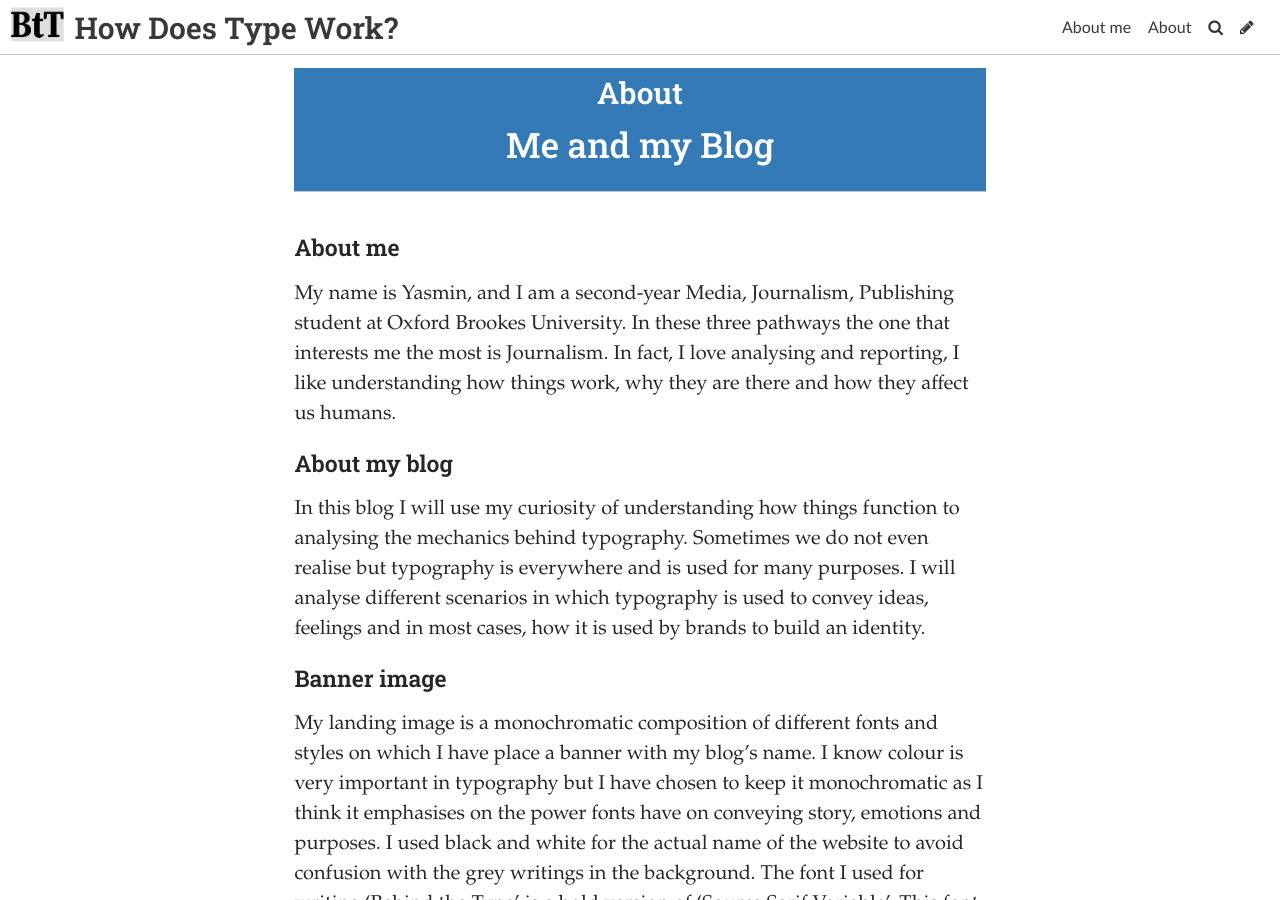
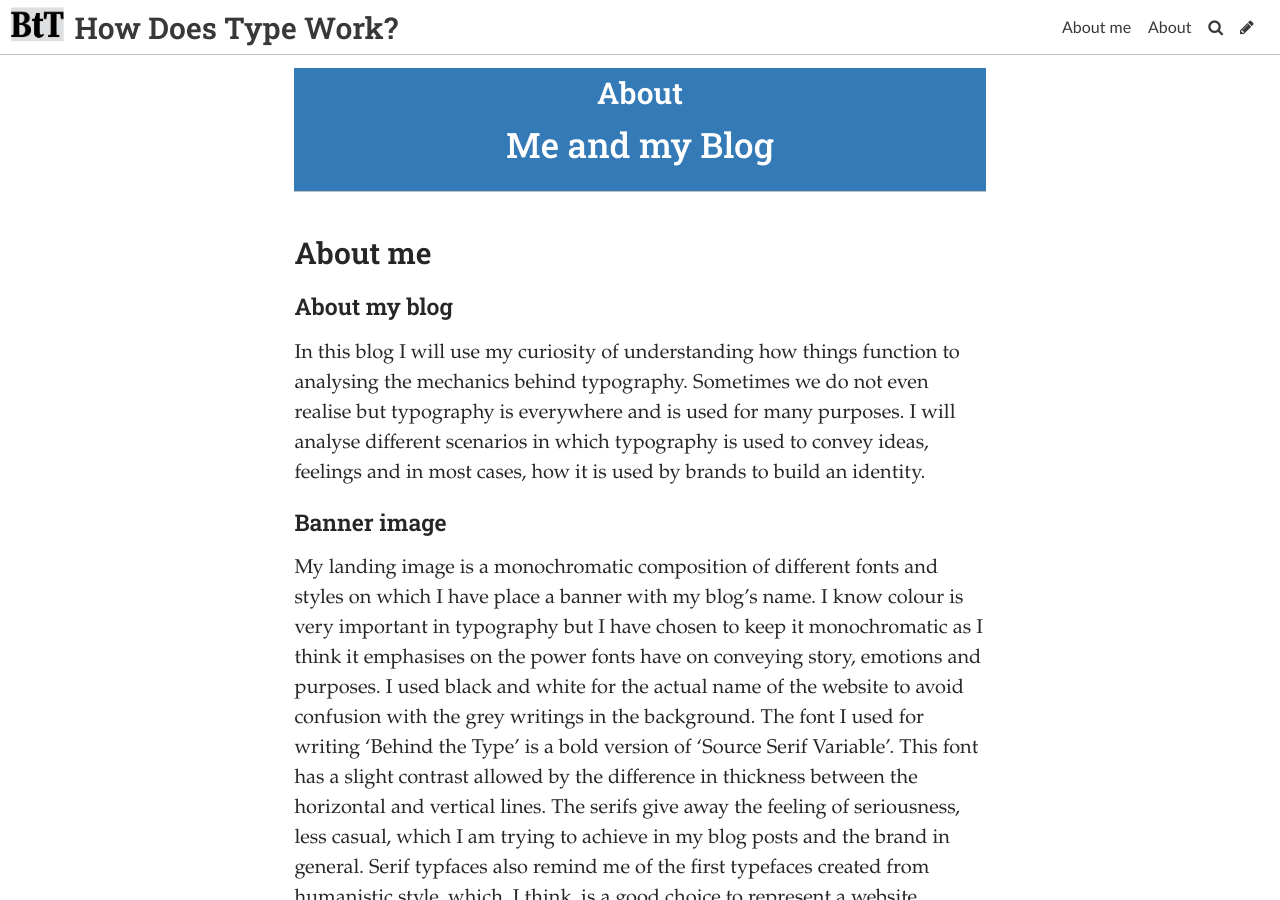
Before and after one commit to Yaz1501/BehindTheType, a Jekyll site: the page built from pages/about.md, in a window 1280 px wide and 900 px high. Built offline with Jekyll 4.4.1, drawn with Linux system fonts in a browser that asks for light colours; some web fonts are replaced.

Commit message:
Update Page “about”

```diff
--- a/pages/about.md
+++ b/pages/about.md
@@ -10,9 +10,7 @@ tags: null
 description: null
 show: true
 ---
-#### About me
-
-My name is Yasmin, and I am a second-year Media, Journalism, Publishing student at Oxford Brookes University. In these three pathways the one that interests me the most is Journalism. In fact, I love analysing and reporting, I like understanding how things work, why they are there and how they affect us humans.
+### [About me](https://behind-the-type.netlify.app/aboutme/)
 
 #### About my blog
 
```
